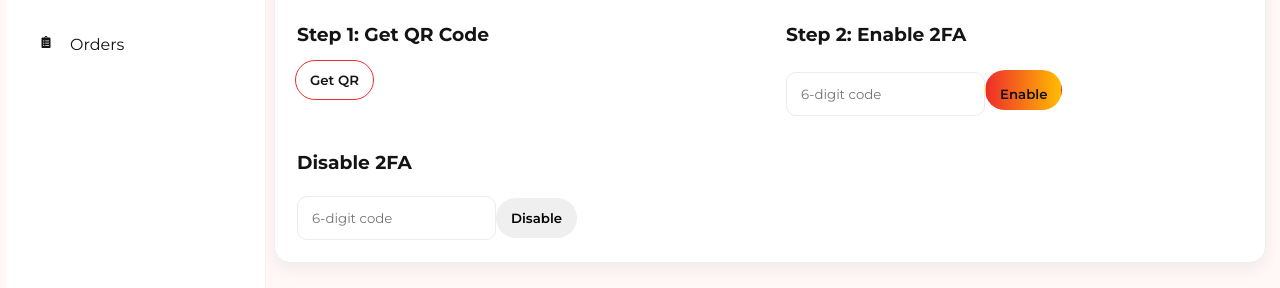
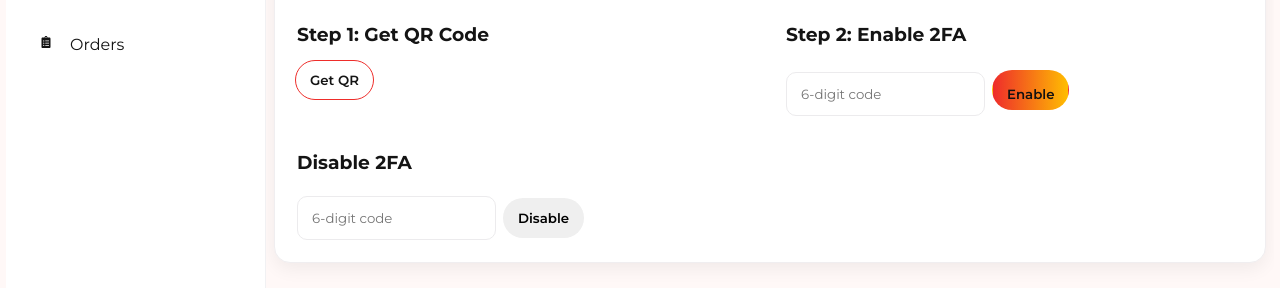
Before and after one commit to Daya-Chhimpa/RylliumCrypto, a Next.js app: page /settings in a window 1280 px wide. Shown: the part 209-497 px from the top of the page. Built offline with nearby package versions, Linux system fonts and the light colour scheme; no server answers; sample sign-in values are in the browser's storage.

Commit message:
margin issue fixed

```diff
--- a/src/app/(app)/settings/page.jsx
+++ b/src/app/(app)/settings/page.jsx
@@ -69,7 +69,7 @@ export default function SettingsPage() {
             <h3 style={{marginBottom:8}}>Step 2: Enable 2FA</h3>
             <form onSubmit={handleEnable}>
               <input className="auth-input" placeholder="6-digit code" value={code} onChange={(e)=>setCode(e.target.value)} required />
-              <button className="rl-btn rl-btn-primary" type="submit" disabled={!secret || status === "loading"} style={{marginTop:8}}>Enable</button>
+              <button className="rl-btn rl-btn-primary" type="submit" disabled={!secret || status === "loading"} style={{marginTop:8,marginLeft:7}}>Enable</button>
             </form>
           </div>
 
@@ -77,7 +77,7 @@ export default function SettingsPage() {
             <h3 style={{marginBottom:8}}>Disable 2FA</h3>
             <form onSubmit={handleDisable}>
               <input className="auth-input" placeholder="6-digit code" value={code} onChange={(e)=>setCode(e.target.value)} required />
-              <button className="rl-btn rl-btn-danger" type="submit" disabled={status === "loading"} style={{marginTop:8}}>Disable</button>
+              <button className="rl-btn rl-btn-danger" type="submit" disabled={status === "loading"} style={{marginTop:8,marginLeft:7}}>Disable</button>
             </form>
           </div>
         </div>
```
